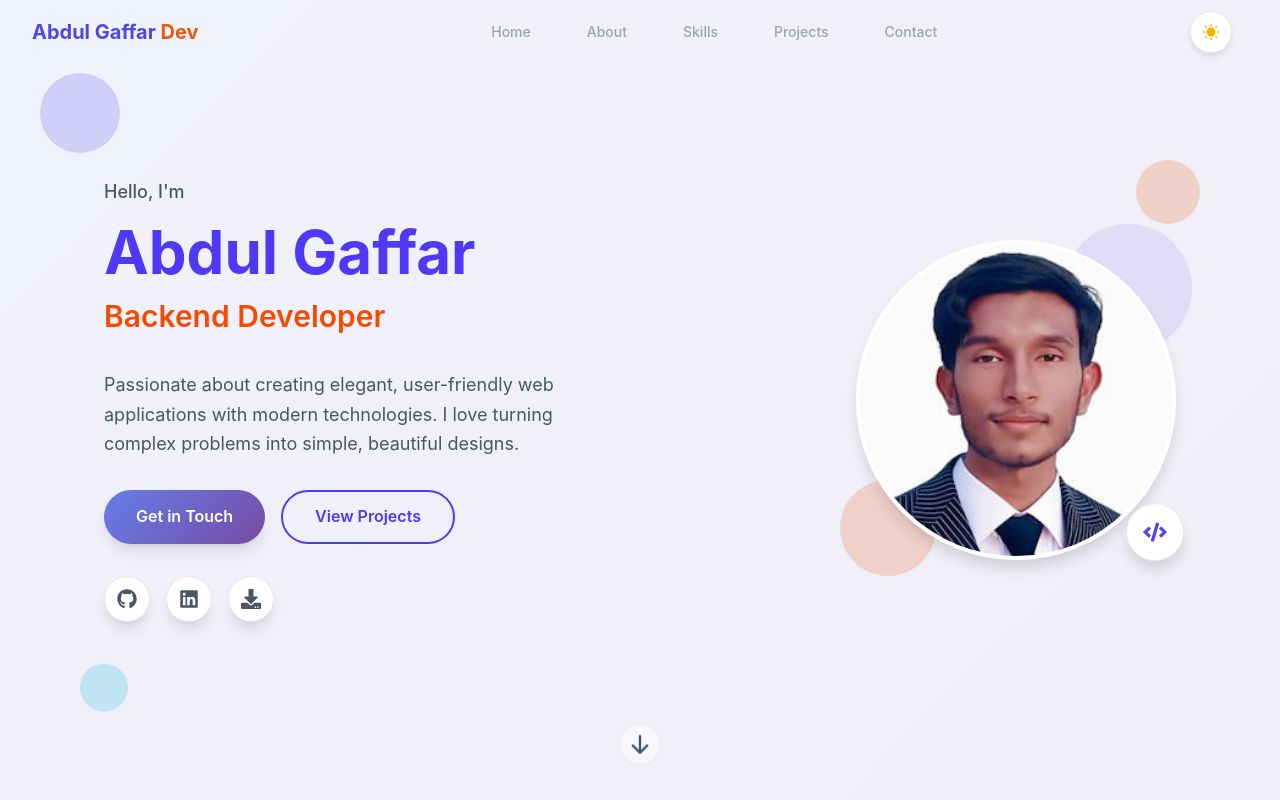
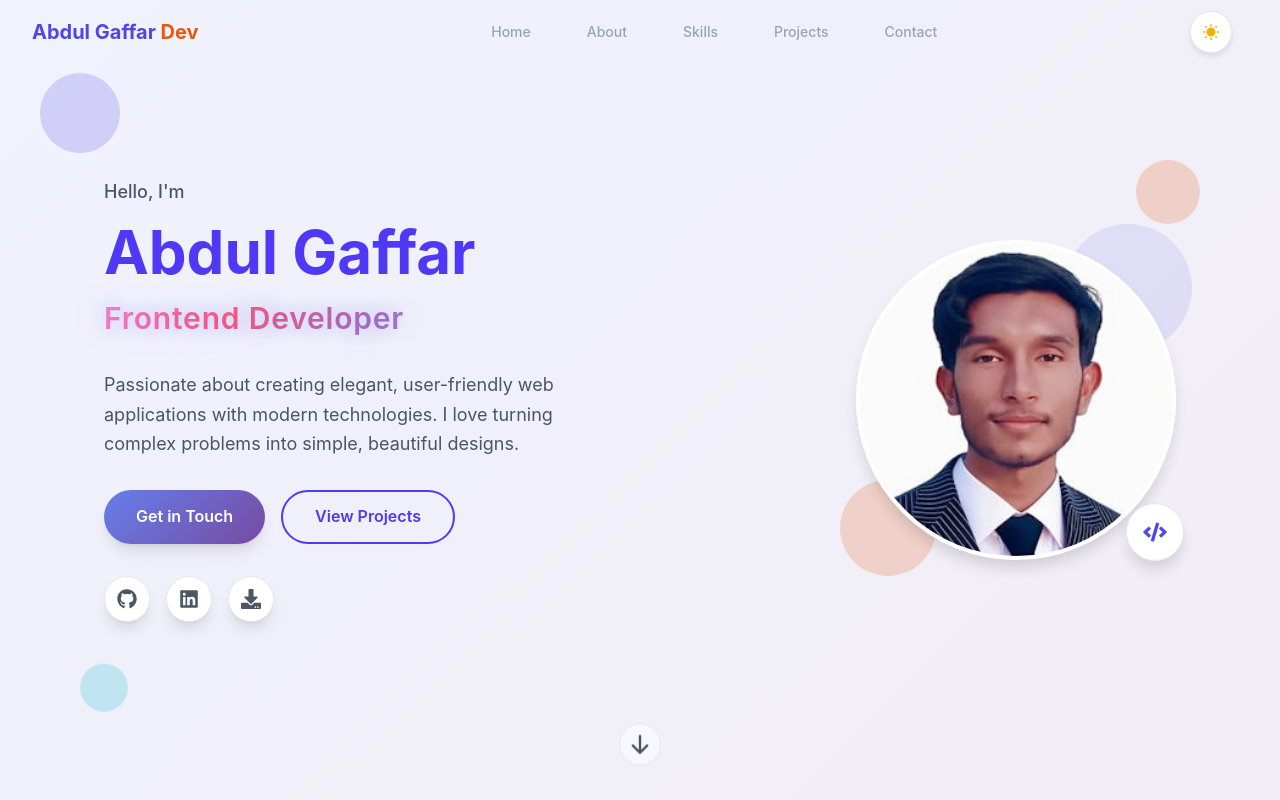
Before and after one commit to AbdulGaffarDev/Portfolio, a React (Vite) app: page / in a window 1280 px wide. Shown: the top 800 px of the page. Built offline with nearby package versions, Linux system fonts and the light colour scheme.

Commit message:
Changed typewriter effect with looping effect

```diff
--- a/src/components/sections/Hero.jsx
+++ b/src/components/sections/Hero.jsx
@@ -3,7 +3,7 @@ import Button from "../ui/Button";
 import { FaCode, FaGithub, FaLinkedin, FaDownload } from "react-icons/fa";
 import { HiArrowDown } from "react-icons/hi";
 
-const typewriterTexts = [
+const loopingTexts = [
   "Frontend Developer",
   "Backend Developer",
   "Full Stack Developer",
@@ -11,36 +11,15 @@ const typewriterTexts = [
 ];
 
 const Hero = () => {
-  const [displayText, setDisplayText] = useState("");
-  const [textIndex, setTextIndex] = useState(0);
-  const [charIndex, setCharIndex] = useState(0);
-  const [isDeleting, setIsDeleting] = useState(false);
+  const [currentTextIndex, setCurrentTextIndex] = useState(0);
 
   useEffect(() => {
-    const currentText = typewriterTexts[textIndex];
+    const interval = setInterval(() => {
+      setCurrentTextIndex((prevIndex) => (prevIndex + 1) % loopingTexts.length);
+    }, 8000);
 
-    if (!isDeleting && charIndex < currentText.length) {
-      const timeout = setTimeout(() => {
-        setDisplayText((prev) => prev + currentText.charAt(charIndex));
-        setCharIndex(charIndex + 1);
-      }, 100);
-      return () => clearTimeout(timeout);
-    } else if (isDeleting && charIndex > 0) {
-      const timeout = setTimeout(() => {
-        setDisplayText((prev) => prev.slice(0, -1));
-        setCharIndex(charIndex - 1);
-      }, 50);
-      return () => clearTimeout(timeout);
-    } else if (!isDeleting && charIndex === currentText.length) {
-      const timeout = setTimeout(() => {
-        setIsDeleting(true);
-      }, 2000);
-      return () => clearTimeout(timeout);
-    } else if (isDeleting && charIndex === 0) {
-      setIsDeleting(false);
-      setTextIndex((textIndex + 1) % typewriterTexts.length);
-    }
-  }, [charIndex, textIndex, isDeleting]);
+    return () => clearInterval(interval);
+  }, []);
 
   const scrollToSection = (sectionId) => {
     const element = document.querySelector(sectionId);
@@ -71,9 +50,13 @@ const Hero = () => {
               <h1 className="text-5xl lg:text-6xl font-bold text-indigo-600 dark:text-indigo-400" style={{zIndex: 20, position: 'relative'}}>
                 Abdul Gaffar
               </h1>
-              <div className="text-2xl lg:text-3xl font-semibold min-h-[2.5rem] text-orange-600 dark:text-orange-400" style={{zIndex: 20, position: 'relative'}}>
-                {displayText}
-                <span className="blinking-cursor text-indigo-600 dark:text-indigo-400">|</span>
+              <div className="text-2xl lg:text-3xl font-semibold min-h-[2.5rem] flex items-center" style={{zIndex: 20, position: 'relative'}}>
+                <span
+                  key={currentTextIndex}
+                  className="looping-text"
+                >
+                  {loopingTexts[currentTextIndex]}
+                </span>
               </div>
             </div>
 
--- a/src/index.css
+++ b/src/index.css
@@ -280,6 +280,122 @@ body {
   51%, 100% { opacity: 0; }
 }
 
+/* Smooth 3D Rotating Text Animation */
+@keyframes smooth3DRotate {
+  0% {
+    opacity: 0;
+    transform: rotateX(90deg) rotateY(0deg) rotateZ(0deg) translateZ(0px);
+    filter: brightness(1.2);
+  }
+  10% {
+    opacity: 1;
+    transform: rotateX(0deg) rotateY(0deg) rotateZ(0deg) translateZ(10px);
+    filter: brightness(1.1);
+  }
+  15% {
+    transform: rotateX(0deg) rotateY(0deg) rotateZ(0deg) translateZ(0px);
+    filter: brightness(1);
+  }
+  20% {
+    transform: rotateX(-10deg) rotateY(5deg) rotateZ(2deg) translateZ(5px);
+    filter: brightness(1.05);
+  }
+  30% {
+    transform: rotateX(0deg) rotateY(10deg) rotateZ(-2deg) translateZ(0px);
+    filter: brightness(1);
+  }
+  40% {
+    transform: rotateX(5deg) rotateY(0deg) rotateZ(0deg) translateZ(-5px);
+    filter: brightness(1.05);
+  }
+  50% {
+    transform: rotateX(0deg) rotateY(-5deg) rotateZ(1deg) translateZ(0px);
+    filter: brightness(1);
+  }
+  60% {
+    transform: rotateX(-5deg) rotateY(0deg) rotateZ(-1deg) translateZ(5px);
+    filter: brightness(1.05);
+  }
+  70% {
+    transform: rotateX(0deg) rotateY(0deg) rotateZ(0deg) translateZ(0px);
+    filter: brightness(1);
+  }
+  80% {
+    transform: rotateX(0deg) rotateY(0deg) rotateZ(0deg) translateZ(0px);
+    filter: brightness(1);
+  }
+  90% {
+    opacity: 1;
+    transform: rotateX(0deg) rotateY(0deg) rotateZ(0deg) translateZ(0px);
+    filter: brightness(1.1);
+  }
+  100% {
+    opacity: 0;
+    transform: rotateX(-90deg) rotateY(0deg) rotateZ(0deg) translateZ(0px);
+    filter: brightness(1.2);
+  }
+}
+
+@keyframes gentleGradientShift {
+  0% {
+    background-position: 0% 50%;
+  }
+  50% {
+    background-position: 100% 50%;
+  }
+  100% {
+    background-position: 0% 50%;
+  }
+}
+
+@keyframes subtleGlow {
+  0%, 100% {
+    text-shadow:
+      0 0 20px rgba(79, 70, 229, 0.3),
+      0 0 40px rgba(79, 70, 229, 0.2),
+      0 0 60px rgba(79, 70, 229, 0.1);
+  }
+  50% {
+    text-shadow:
+      0 0 30px rgba(79, 70, 229, 0.4),
+      0 0 50px rgba(79, 70, 229, 0.3),
+      0 0 70px rgba(79, 70, 229, 0.2);
+  }
+}
+
+.looping-text {
+  animation: smooth3DRotate 8s ease-in-out infinite;
+  background: linear-gradient(135deg, #667eea 0%, #764ba2 25%, #f093fb 50%, #f5576c 75%, #667eea 100%);
+  background-size: 300% 300%;
+  -webkit-background-clip: text;
+  background-clip: text;
+  -webkit-text-fill-color: transparent;
+  animation:
+    smooth3DRotate 8s ease-in-out infinite,
+    gentleGradientShift 12s ease-in-out infinite,
+    subtleGlow 6s ease-in-out infinite;
+  display: inline-block;
+  white-space: nowrap;
+  font-weight: 600;
+  letter-spacing: 0.8px;
+  position: relative;
+  transform-style: preserve-3d;
+  perspective: 1200px;
+  backface-visibility: hidden;
+}
+
+.dark .looping-text {
+  background: linear-gradient(135deg, #818cf8 0%, #a78bfa 25%, #fbbf24 50%, #f59e0b 75%, #818cf8 100%);
+  background-size: 300% 300%;
+  -webkit-background-clip: text;
+  background-clip: text;
+  -webkit-text-fill-color: transparent;
+  text-shadow:
+    0 0 20px rgba(129, 140, 248, 0.4),
+    0 0 40px rgba(129, 140, 248, 0.3),
+    0 0 60px rgba(129, 140, 248, 0.2);
+}
+
 /* Custom Scrollbar */
 ::-webkit-scrollbar {
   width: 8px;
@@ -300,8 +416,12 @@ body {
 
 /* Focus Styles */
 .focus-ring {
-  @apply focus:outline-none focus:ring-2 focus:ring-offset-2;
-  focus-ring-color: var(--color-border-focus);
+  outline: none;
+}
+
+.focus-ring:focus {
+  outline: none;
+  box-shadow: 0 0 0 2px var(--color-border-focus);
 }
 
 /* Glass Effect */
```
